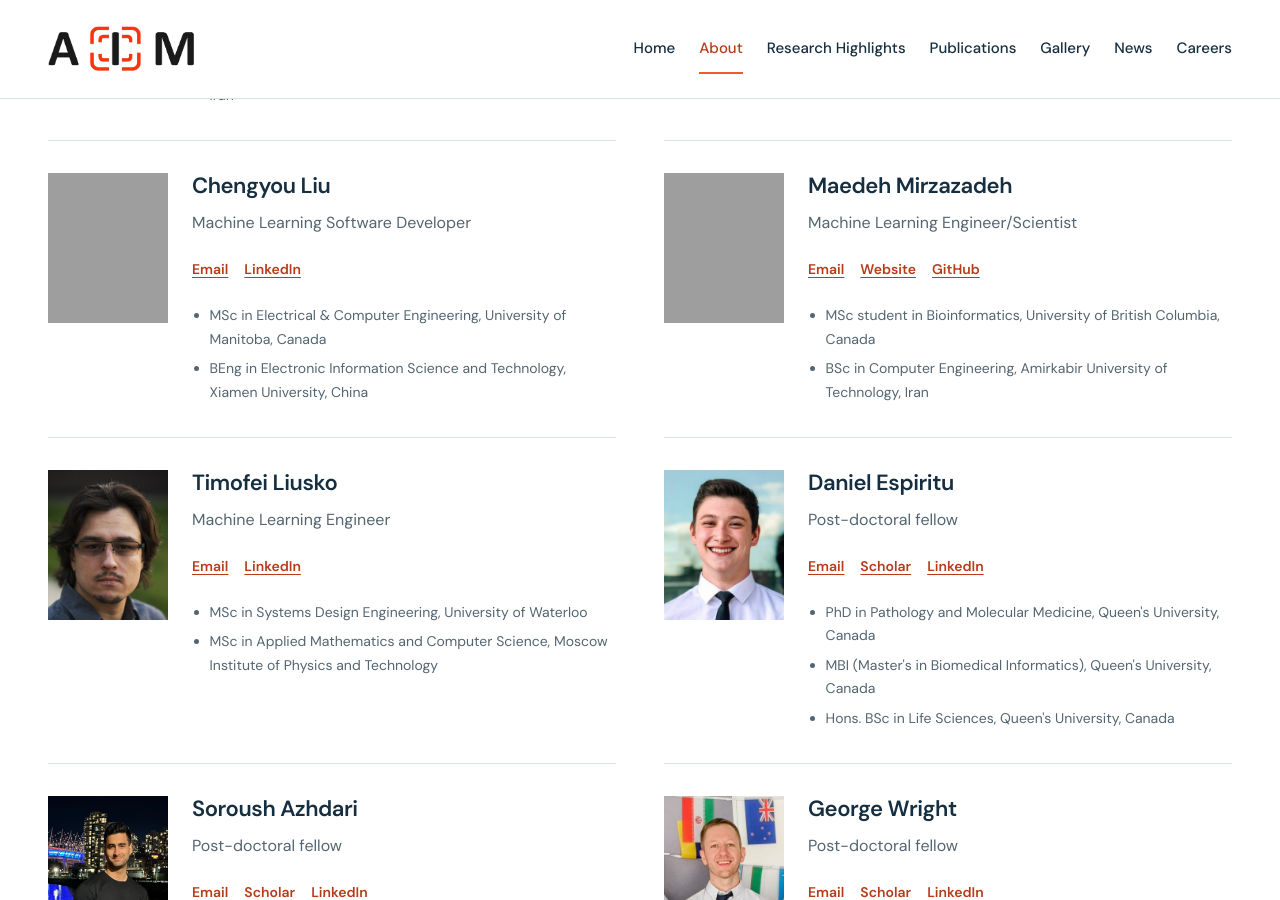
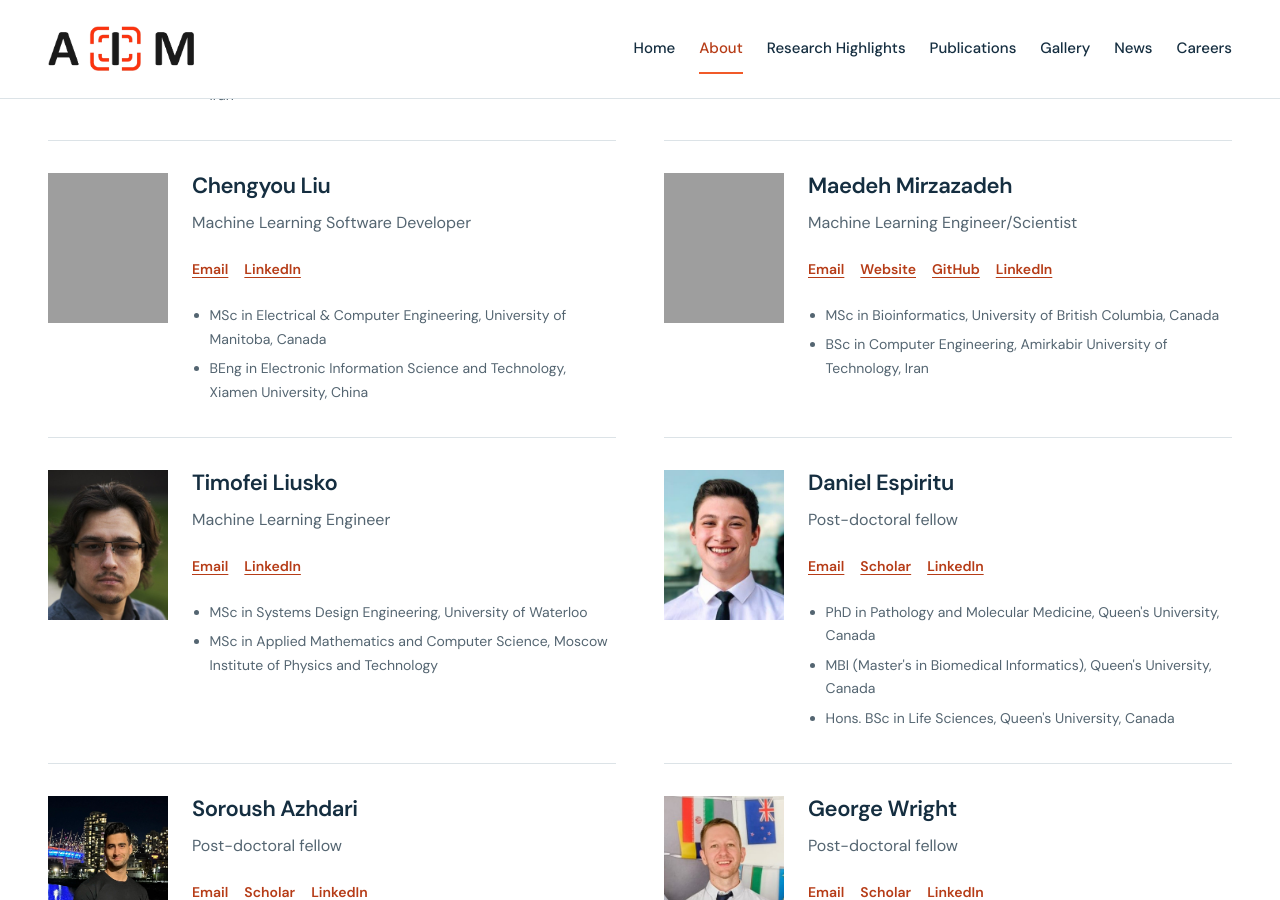
Before and after one commit to AIMLab-UBC/AIMLab-UBC.github.io, a Jekyll site: the page built from _pages/team.md, in a window 1280 px wide and 900 px high, scrolled down 1021 px. Built offline with Jekyll 4.4.1, drawn with Linux system fonts in a browser that asks for light colours; nearby versions of some CDN libraries; grey boxes are pictures that could not be loaded.

Commit message:
Update team_members.yml

```diff
--- a/_data/team_members.yml
+++ b/_data/team_members.yml
@@ -68,10 +68,10 @@
   website: https://maedemir.github.io/
   github: https://github.com/maedemir
   twitter: 0
-  linkedin:
+  linkedin: https://www.linkedin.com/in/maedehmirzazadeh/
   google_scholar: 0
   number_educ: 2
-  education1: MSc student in Bioinformatics, University of British Columbia, Canada
+  education1: MSc in Bioinformatics, University of British Columbia, Canada
   education2: BSc in Computer Engineering, Amirkabir University of Technology, Iran
   alumni: 0
 
```
